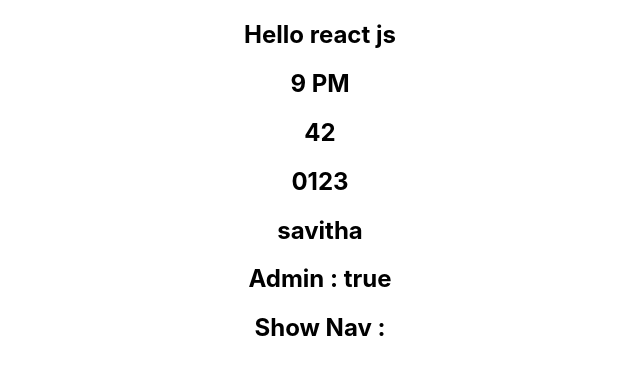
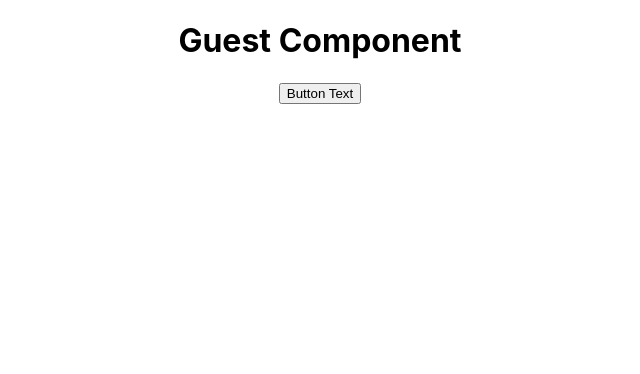
Before and after one commit to RuthvikSai2015/ReactJsSession5, a React (Create React App) app in the folder myapp/: page / in a window 1280 px wide. Shown: the top 374 px of the page, without its empty margins (320-960 px from the left). Built offline with nearby package versions, Linux system fonts and the light colour scheme.

Commit message:
Initial React App

```diff
--- a/myapp/src/App.js
+++ b/myapp/src/App.js
@@ -2,12 +2,18 @@ import logo from './logo.svg';
 import './App.css';
 import Welcome from './Welcome';
 import Greeting from './Greeting';
+import Loading from './Loading';
+import EventHandlingExample from './EventHandlingExample';
 
 function App() {
   return (
-    <div className="App">
+    <div className="App" >
       {/* <Welcome/> */}
-      <Greeting name="react js" time="9 PM" age={32} isAdmin={true} array = {[0,1,2,3]} obj = {{name:"savitha",age:28}} showNav/>
+      {/* <Greeting name="react js" time="9 PM" age={32} isAdmin={true} array = {[0,1,2,3]} obj = {{name:"savitha",age:28}} showNav/>
+      <Greeting name="react js" time="9 PM" /> */}
+      <Greeting isLoggedIn={false}/>
+      <Loading isLoading={false}/>
+      <EventHandlingExample/>
       {/* <Greeting name="Bootstrap" /> */}
       {/* <header className="App-header">
         <img src={logo} className="App-logo" alt="logo" />
--- /dev/null
+++ b/myapp/src/EventHandlingExample.js
@@ -0,0 +1,9 @@
+function EventHandlingExample(){
+    const buttonClicked = () =>{
+        console.log("button clicked");
+    }
+    return(
+        <button onClick={buttonClicked}>Button Text </button>
+    )
+}
+export default EventHandlingExample;
--- a/myapp/src/Greeting.js
+++ b/myapp/src/Greeting.js
@@ -1,18 +1,21 @@
-function Greeting(props) {
-    console.log("props---- " + props.name);
+function Greeting(props){
+  // console.log(props.isLoggedIn);
+  // if(props.isLoggedIn){
+  //  return <UserGreeting/>
+  // }
+  //   return <GuestGreeting/>
+  return (
+    props.isLoggedIn ? <UserGreeting/> : <GuestGreeting/>
+  )
+}
+function GuestGreeting(){
     return (
-        <>
-            <h2> Hello {props.name}</h2>
-            <h2> {props.time}</h2>
-            <h2> {props.age + 10 }</h2>
-            <h2> {props.array} </h2>
-            <h2> {props.obj.name} </h2>
-            <h2> Admin : {String(props.isAdmin)} </h2>
-            <h2> Show Nav : {props.showNav} </h2>
-        </>
-
+        <h1>  Guest Component</h1>
+    )
+}
+function UserGreeting(){
+    return (
+        <h1> User Component</h1>
     )
 }
 export default Greeting;
-
-//Greeting("reactjs");
--- /dev/null
+++ b/myapp/src/Loading.js
@@ -0,0 +1,7 @@
+function Loading(props){
+    return(
+        props.isLoading && <p> Loading ..... </p>
+        // true && then
+    )
+}
+export default Loading;
```
Also changed, not shown: myapp/src/Greeter.js (added, +19 -0 lines), myapp/src/Button.js (added), 1 other file (tests, documents, lock files or other folders).
